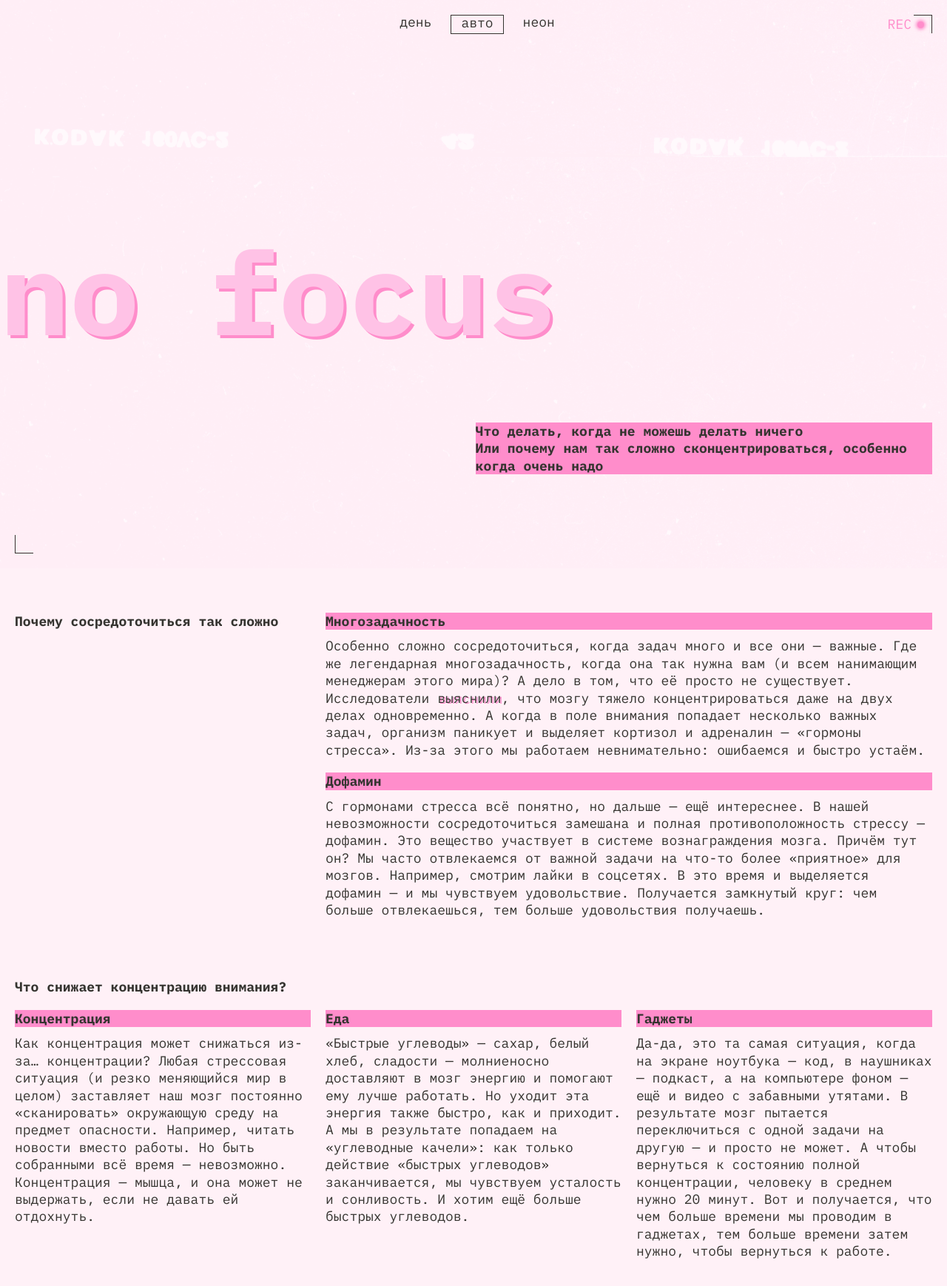
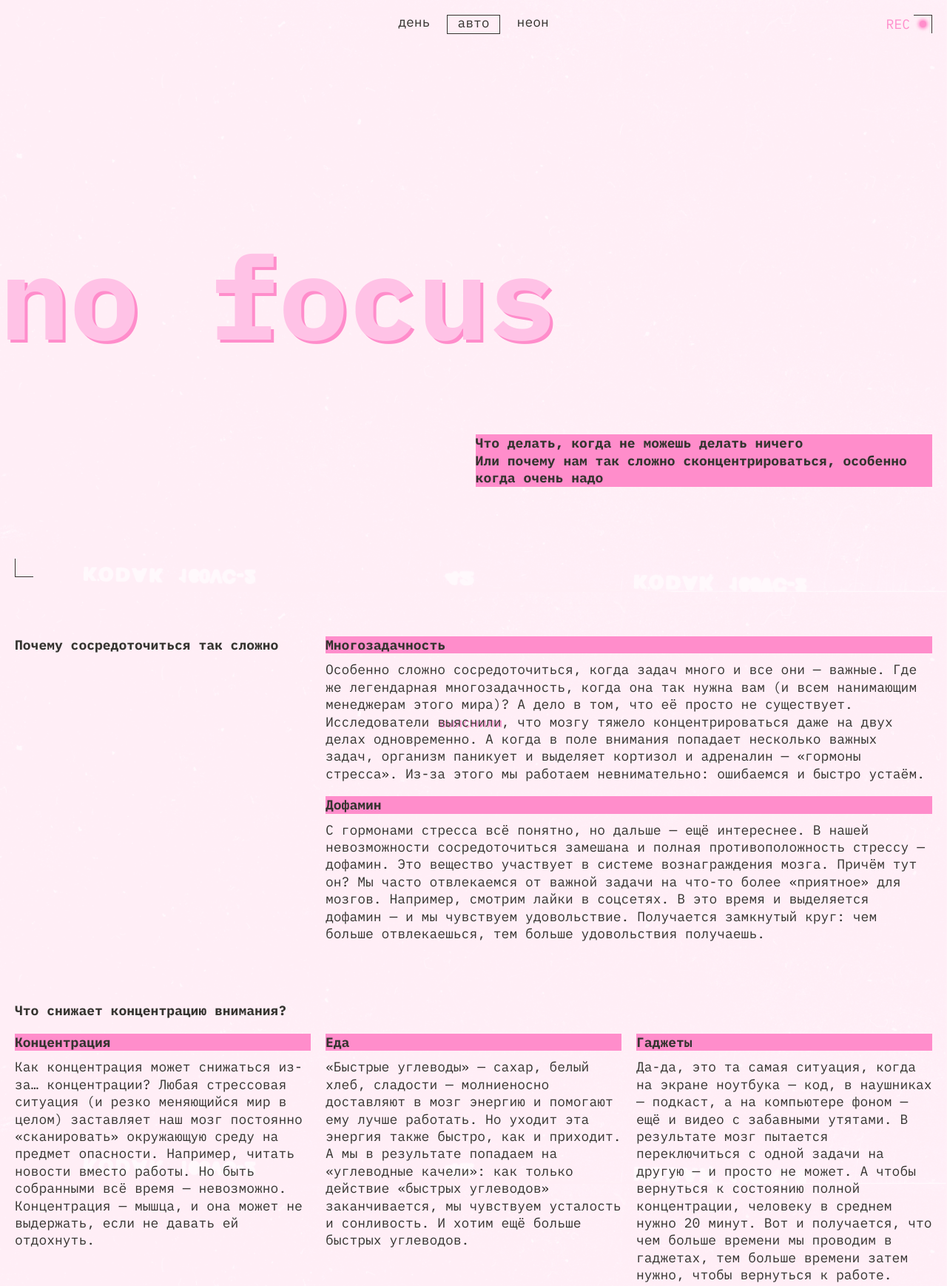
Before and after one commit to greendoorka/slozhno-sosredotochitsya-fd, a plain HTML site: page index.html in a window 1280 px wide. Shown: the top 1738 px of the page at 74% size. Drawn offline with Linux system fonts and the light colour scheme.

Commit message:
all done

```diff
--- a/index.html
+++ b/index.html
@@ -47,16 +47,15 @@
         </ul>
       </nav>
       <h1 class="title header-focus">no focus</h1>
-      <p class="header-description accent-bg">
+      <p class="header-description heading accent-bg">
         Что делать, когда не можешь делать ничего <br />Или почему нам так
         сложно сконцентрироваться, особенно когда очень надо
       </p>
     </header>
     <main class="main">
       <section class="why content">
-        <article class="article">
-          <h2 class="article-title">Почему сосредоточиться так сложно</h2>
-          <div class="text-wrapper">
+          <h2 class="article-title heading">Почему сосредоточиться так сложно</h2>
+          <article class="article">
             <h3 class="accent-bg heading">Многозадачность</h3>
             <p class="article-text">
               Особенно сложно сосредоточиться, когда задач много и все они —
@@ -85,13 +84,12 @@
               чувствуем удовольствие. Получается замкнутый круг: чем больше
               отвлекаешься, тем больше удовольствия получаешь.
             </p>
-          </div>
-        </article>
+          </article>
       </section>
       <section class="what content">
-        <article class="article">
-          <h2 class="article-title">Что снижает концентрацию внимания?</h2>
-          <div class="text-wrapper">
+          <h2 class="article-title heading">Что снижает концентрацию внимания?</h2>
+            <ul class="what-list">
+              <li class="article concetration">
             <h3 class="accent-bg heading">Концентрация</h3>
             <p class="article-text">
               Как концентрация может снижаться из-за… концентрации? Любая
@@ -101,8 +99,8 @@
               собранными всё время — невозможно. Концентрация — мышца, и она
               может не выдержать, если не давать ей отдохнуть.
             </p>
-          </div>
-          <div class="text-wrapper">
+          </li>
+          <li class="article food">
             <h3 class="accent-bg heading">Еда</h3>
             <p class="article-text">
               «Быстрые углеводы» — сахар, белый хлеб, сладости — молниеносно
@@ -112,8 +110,8 @@
               углеводов» заканчивается, мы чувствуем усталость и сонливость. И
               хотим ещё больше быстрых углеводов.
             </p>
-          </div>
-          <div class="text-wrapper">
+         </li>
+         <li class="article gadgets">
             <h3 class="accent-bg heading">Гаджеты</h3>
             <p class="article-text">
               Да-да, это та самая ситуация, когда на экране ноутбука — код, в
@@ -124,20 +122,19 @@
               Вот и получается, что чем больше времени мы проводим в гаджетах,
               тем больше времени затем нужно, чтобы вернуться к работе.
             </p>
-          </div>
-        </article>
+         </li>
+       </ul>
       </section>
       <section class="how content">
-        <article class="article">
-          <h2 class="article-title">
+          <h2 class="article-title heading">
             Как концентрироваться лучше, чем золотая рыбка (то есть дольше трёх
             секунд)
           </h2>
-          <div class="text-wrapper">
+          <article class="article">
             <h3 class="accent-bg heading">
               5 простых (на самом деле не очень) советов
             </h3>
-            <h4 class="accent-bg subheading">Представьте небо и облака</h4>
+            <h4 class="accent-bg heading subheading">Представьте небо и облака</h4>
             <p class="article-text">
               Или листья в ручье. Тут дело в лёгкой медитации, которая помогает
               успокоиться. Ведь часто именно тревожные мысли о сложных задачах
@@ -148,14 +145,14 @@
               вернуться в настоящий момент, а не волноваться о потенциальных
               проблемах из будущего.
             </p>
-            <h4 class="accent-bg subheading">Включите музыку</h4>
+            <h4 class="accent-bg heading subheading">Включите музыку</h4>
             <p class="article-text">
               Но не любую, и не любимую. Любимая может быть связана с сильными
               положительными эмоциями, которые тоже очень сильно отвлекают.
               Подойдёт тихая, спокойная, умеренно-ритмичная. Можно вообще
               попробовать включить плейлист c «белым шумом» или нейромузыкой.
             </p>
-            <h4 class="accent-bg subheading">Прогуляйтесь</h4>
+            <h4 class="accent-bg heading subheading">Прогуляйтесь</h4>
             <p class="article-text">
               Или даже пробегитесь. Лучше найти парк или лес: один эксперимент
               <a
@@ -169,25 +166,24 @@
               мозг поступит ещё больше кислорода и он будет лучше работать. Но и
               простая двадцатиминутная прогулка — тоже отличный вариант.
             </p>
-            <h4 class="accent-bg subheading">Хорошо ешьте</h4>
+            <h4 class="accent-bg heading subheading">Хорошо ешьте</h4>
             <p class="article-text">
               Мы — не ваша бабушка, но это правда важно. Выбирайте продукты,
               которые препятствуют резким скачкам сахара в крови. Например, с
               высоким содержанием клетчатки: овощи, ягоды, бобовые (нут,
               чечевица, фасоль), коричневый рис, хлеб из цельнозерновой пшеницы.
             </p>
-            <h4 class="accent-bg subheading">Читайте</h4>
+            <h4 class="accent-bg heading subheading">Читайте</h4>
             <p class="article-text">
               Настоящие бумажные книги. Это правда помогает с концентрацией:
               чтобы прочитать пост в соцсети, достаточно нескольких минут или
               даже секунд. А вот интересная книга способна затянуть и на
               несколько часов и круто тренирует направленное внимание.
             </p>
-          </div>
-        </article>
+          </article>
       </section>
       <section class="gallery">
-        <h2 class="accent-bg">А можно в картинках?</h2>
+        <h2 class=" heading accent-bg">А можно в картинках?</h2>
         <div class="gallery-wrapper">
           <img
             class="gallery-img sunset"
@@ -223,7 +219,7 @@
       </section>
     </main>
     <footer class="footer decorated-zone">
-      <h1 class="title footer-focus">focus</h1>
+      <h2 class="title footer-focus">focus</h2>
     </footer>
   </body>
 </html>
--- a/styles/style.css
+++ b/styles/style.css
@@ -6,24 +6,26 @@
   background-image: var(--background-image);
   background-position: center;
   background-attachment: fixed;
+  background-size: cover;
 }
 .header {
   display: grid;
   grid-template-rows: 1fr min-content 1fr;
-  gap: 40px;
+  row-gap: 35px;
   position: relative;
-  height: 100%;
+  height: 100vh;
   min-height: 668px;
 }
 .header__theme-menu {
   justify-self: end;
   align-self: center;
-  margin-top: 45px;
+  margin-top: 40px;
+  grid-row: 1;
 }
 .header__theme-menu-list {
   display: flex;
   flex-direction: column;
-  gap: 15px;
+  gap: 10px;
   text-align: center;
 }
 .header__theme-menu-button {
@@ -36,31 +38,28 @@
   line-height: 18px;
   text-align: center;
   text-transform: lowercase;
+  padding-left: 13px;
+  padding-right: 13px;
+  padding-bottom: 5px;
 }
 .header__theme-menu-button:hover {
   border: 1px solid var(--button-hover-color);
-  padding-left: 13px;
-  padding-right: 13px;
-  padding-bottom: 5px;
 }
 .header__theme-menu-button:focus {
   outline: none;
 }
 .header__theme-menu-button:focus-visible {
-  text-decoration: underline;
-  text-underline-offset: 5px;
+  border-bottom: 1px solid var(--accent-text-color);
 }
 .header__theme-menu-button_active {
   border: 1px solid var(--accent-text-color);
-  padding-left: 13px;
-  padding-right: 13px;
-  padding-bottom: 5px;
   pointer-events: none;
 }
 
 .header-description {
   align-self: start;
   justify-self: center;
+  grid-row: 3;
 }
 .title {
   font-family: var(--main-font);
@@ -72,6 +71,7 @@
 .header-focus {
   text-shadow: 4px 4px 0 var(--accent-bg-color);
   margin-bottom: 15px;
+  grid-row: 2;
 }
 .recording {
   font-family: var(--main-font);
@@ -92,8 +92,8 @@
   background-color: var(--accent-bg-color);
   border-radius: 50%;
   position: absolute;
-  margin-top: -16px;
-  margin-left: 40px;
+  top: 8px;
+  left: 43px;
   box-shadow: 0 0 4px 2px var(--accent-bg-color);
 }
 .decorated-zone {
@@ -109,7 +109,7 @@
   border-left: 1px solid var(--accent-text-color);
   border-bottom: 1px solid var(--accent-text-color);
   align-self: end;
-  margin-bottom: 20px;
+  bottom: 20px;
 }
 .decorated-zone::before {
   content: "";
@@ -125,23 +125,22 @@
 .content {
   display: flex;
   flex-direction: column;
-  gap: 50px;
+  gap: 10px;
   padding-top: 30px;
 }
 .main {
   display: flex;
   flex-direction: column;
   gap: 20px;
-  background-color: var(--background-color);
 }
 .link {
   text-decoration: none;
   text-shadow: 2px 1px 0 var(--accent-bg-color);
 }
 .link:hover {
-  text-decoration: underline;
+  border-bottom: 1px solid var(--accent-text-color);
 }
-link:focus {
+.link:focus {
   outline: none;
 }
 .link:focus-visible {
@@ -150,26 +149,22 @@ link:focus {
 .accent-bg {
   background-color: var(--accent-bg-color);
   color: var(--heading-text-color);
+}
+
+.article-title {
+  color: var(--accent-text-color);
+  margin-bottom: 20px;
+}
+.heading {
+  margin-bottom: 10px;
   font-family: var(--main-font);
   font-weight: 700;
   font-size: 18px;
   line-height: 23.4px;
 }
 
-.article-title {
-  color: var(--accent-text-color);
-  font-family: var(--main-font);
-  font-weight: 700;
-  font-size: 18px;
-  line-height: 23.4px;
-  margin-bottom: 20px;
-}
-
 .subheading {
-  font-family: var(--main-font);
   font-weight: 400;
-  font-size: 18px;
-  line-height: 23.4px;
   margin-top: 20px;
   margin-bottom: 10px;
 }
@@ -183,11 +178,8 @@ link:focus {
 .article-text:not(:last-of-type) {
   margin-bottom: 19px;
 }
-.text-wrapper:not(:last-of-type) {
+.article:not(:last-of-type) {
   margin-bottom: 19px;
-}
-.heading {
-  margin-bottom: 10px;
 }
 .gallery {
   margin-top: 30px;
@@ -200,10 +192,9 @@ link:focus {
   margin-bottom: 50px;
 }
 .footer {
-  height: 100%;
+  height: 100vh;
   min-height: 668px;
   display: grid;
-  background-color: var(--background-color);
 }
 .footer-focus {
   align-self: center;
@@ -225,23 +216,32 @@ link:focus {
   .title {
     font-size: clamp(7.5rem, 0.5625rem + 14.4531vw, 9.8125rem);
   }
+  .header {
+    grid-template-columns: 1fr min-content;
+  }
   .header-focus {
-    margin-top: 15px;
+    margin-top: 20px;
+    grid-column: 1;
   }
+
   .recording {
-    margin-right: 20px;
-    margin-top: 20px;
+    right: 50px;
+    top: 20px;
+  }
+  .recording::after {
+    top: 8px;
+    left: 45px;
   }
   .decorated-zone::after {
-    margin-left: 20px;
-    margin-bottom: 20px;
+    left: 20px;
+    bottom: 20px;
   }
   .decorated-zone::before {
-    margin-right: 20px;
-    margin-top: 20px;
+    right: 20px;
+    top: 20px;
   }
   .header__theme-menu {
-    margin-top: 70px;
+    margin-top: 75px;
   }
   .header {
     height: 100%;
@@ -250,48 +250,46 @@ link:focus {
     padding-right: 20px;
   }
   .header-description {
+    grid-column: span 2;
     margin-bottom: 75px;
     inline-size: 49%;
     align-self: center;
     justify-self: end;
   }
-  .article {
+  .content {
     display: grid;
     grid-template-columns: 1fr 1fr 1fr;
     column-gap: 20px;
+    margin-top: 15px;
   }
-  .heading {
-    grid-column-start: 1;
-    grid-column-end: 4;
-  }
-  .article-text {
-    grid-column-start: 1;
-    grid-column-end: 4;
-  }
+
   .article-title {
     grid-column: 1;
     inline-size: fit-content;
   }
-  .text-wrapper {
+  .article {
     grid-column-start: 2;
     grid-column-end: 4;
   }
-  .why .text-wrapper {
+  .why .article {
     margin-left: 8px;
   }
-
-  .how .text-wrapper {
+  .how .article {
     margin-left: 8px;
   }
-  .what .text-wrapper {
+  .what {
+    grid-template-rows: min-content 1fr;
+  }
+  .what .article-title {
+    grid-row: 1;
+  }
+  .what .what-list {
+    grid-row: 2;
     grid-column-start: 1;
     grid-column-end: 4;
   }
-  .what .text-wrapper:not(:last-of-type) {
+  .what .article:not(:last-of-type) {
     margin-bottom: 20px;
-  }
-  .content {
-    margin-top: 15px;
   }
 
   .gallery-wrapper {
@@ -334,74 +332,74 @@ link:focus {
   }
   .footer {
     min-height: 1024px;
-    height: 100%;
+    height: 100vh;
     padding-left: 20px;
   }
   .footer-focus {
-    margin-top: 20px;
+    margin-top: 15px;
     margin-right: 20px;
   }
 }
 @media (width >= 1024px) {
   .header {
-    height: 100%;
+    height: 100vh;
     min-height: 768px;
     padding-top: 20px;
   }
-
+  .header-focus {
+    grid-row: 2;
+    margin-bottom: 40px;
+  }
   .header__theme-menu {
+    grid-column: 1;
     justify-self: center;
     align-self: start;
     margin-top: 0;
   }
   .header__theme-menu-list {
     flex-direction: row;
-    margin-left: 30px;
-    gap: 20px;
+    margin-left: 20px;
   }
   .header-description {
-    margin-bottom: 70px;
+    margin-bottom: 95px;
+    grid-row: 3;
   }
-  .decorated-zone::after {
-    margin-left: 20px;
-    margin-bottom: 20px;
-  }
-  .article {
+
+  .content {
     column-gap: 20px;
   }
-  .why .text-wrapper {
+  .why .article {
     margin-left: 0;
   }
 
-  .how .text-wrapper {
-    margin-left: 0;
-  }
-  .what .article {
+  .what-list {
     display: grid;
     grid-template-columns: repeat(3, 1fr);
+    grid-template-rows: min-content 1fr;
     column-gap: 20px;
+  }
+  .concetration {
+    grid-column: 1;
+    grid-row: 2;
+  }
+  .food {
+    grid-column: 2;
+    grid-row: 2;
+  }
+  .gadgets {
+    grid-column: 3;
+    grid-row: 2;
+  }
+  .how .article {
+    margin-left: 0;
   }
   .article-title {
     grid-row: 1;
     grid-column: 1;
   }
-  .heading {
-    grid-row: 2;
-  }
-  .article-text {
-    grid-row: 3;
-  }
-  .what .text-wrapper:nth-child(2) {
-    grid-column: 1;
-  }
-  .what .text-wrapper:nth-child(3) {
-    grid-column: 2;
-  }
-  .what .text-wrapper:nth-child(4) {
-    grid-column: 3;
-  }
+
   .footer {
     min-height: 768px;
-    height: 100%;
+    height: 100vh;
   }
 }
--- a/styles/variables.css
+++ b/styles/variables.css
@@ -7,5 +7,5 @@
   --text-color: #F1B2CE;
   --heading-text-color:#000028;
   --button-hover-color: #FF007066;
-  --main-font: 'IBM Plex mono';
+  --main-font: 'IBM Plex mono', monospace;
 }
```
